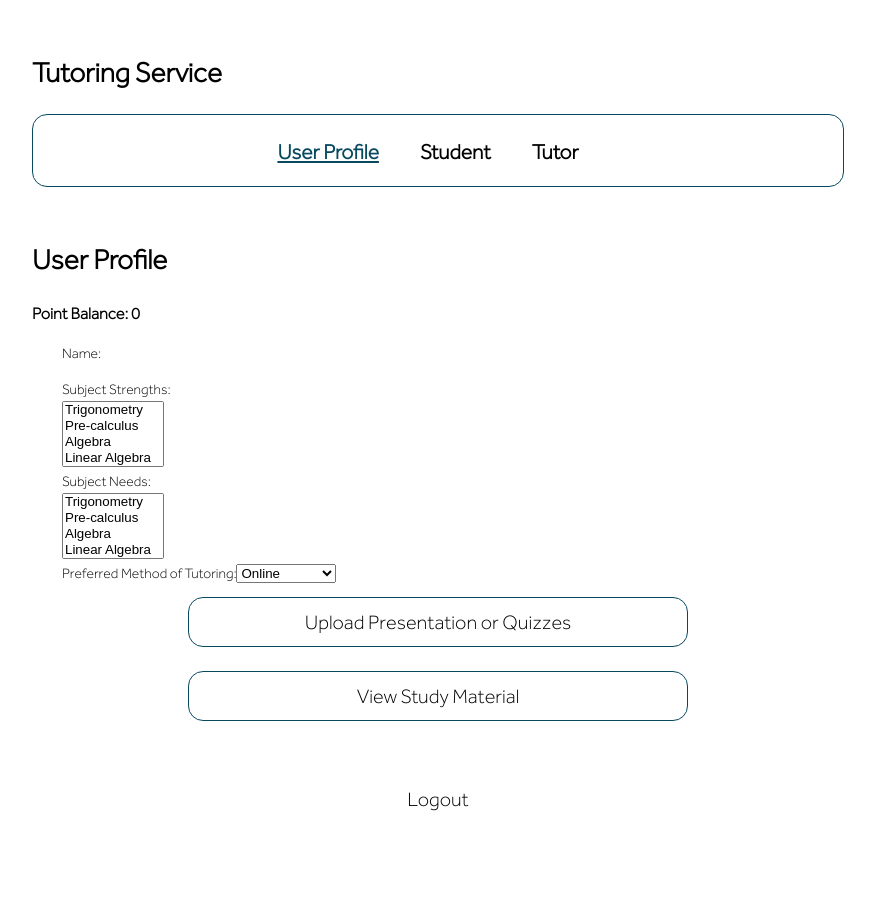
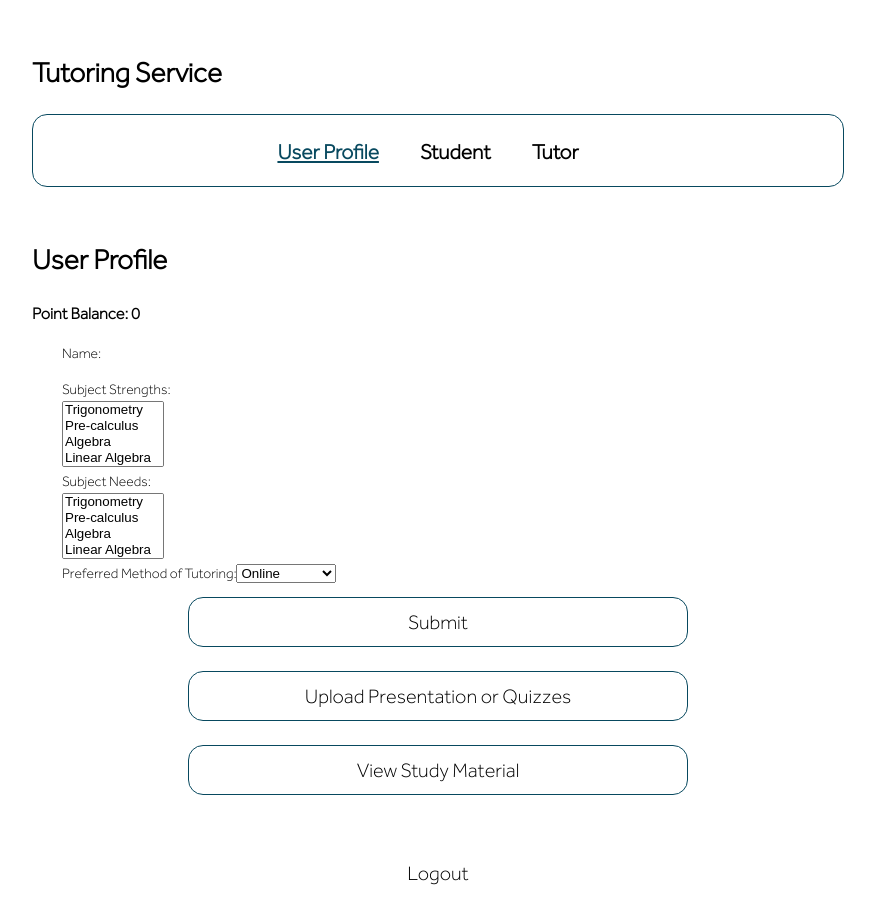
Before and after one commit to csantos1036/TutoringService, a Next.js app in the folder tutoring-service/: page /profiles/user-profile in a window 1280 px wide. Shown: the top 924 px of the page, without its empty margins (202-1077 px from the left). Before the commit the page ends 899 px from the top, so only its background shows below. Built offline with nearby package versions, Linux system fonts and the light colour scheme; no server answers.

Commit message:
Update user-profile.js

```diff
--- a/tutoring-service/pages/profiles/user-profile.js
+++ b/tutoring-service/pages/profiles/user-profile.js
@@ -47,8 +47,10 @@
         populateUserProfile()
     }, [])
 
-    const handleSubmit = () => {}
-
+    const handleSubmit = (e) => {
+        e.preventDefault();
+        alert('Preferences Updated!')
+    }
 
     const isSelectedSubjectStrength = (refSubject) => {
       return subjectStrengths.includes(refSubject);
@@ -97,8 +99,8 @@
 
             <p> Name: { name }</p>
 
+            <Form onSubmit={handleSubmit}>
             <div class = "left">
-            <Form>
             <label> Subject Strengths:
                     <br/>
                     <select
@@ -171,8 +173,11 @@
                                 <option value="1" selected={isSelectedMethod('Face to Face')}>Face to Face</option>
                     </select>
                 </FormGroup>
+            </div>
+                <Button type ="submit">
+                    Submit
+                </Button>
             </Form>
-            </div>
 
             <Link href="../requests/upload">
                       <a>
```
